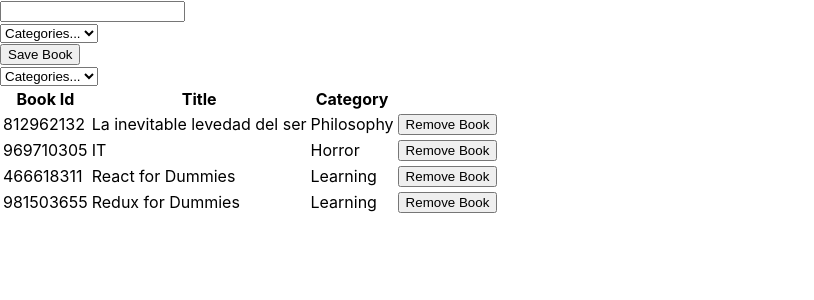
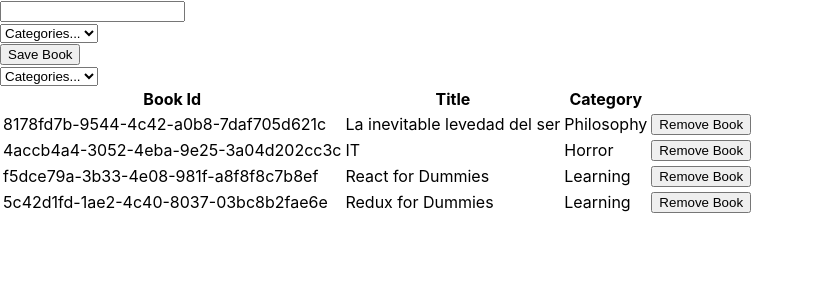
Before and after one commit to ricardomonte/magic-books, a React (Create React App) app: page / in a window 1280 px wide. Shown: the top 300 px of the page, without its empty margins (0-814 px from the left). Built offline with nearby package versions, Linux system fonts and the light colour scheme.

Commit message:
Remove faker, add uuid package

```diff
--- a/package.json
+++ b/package.json
@@ -6,13 +6,13 @@
     "@testing-library/jest-dom": "^5.11.10",
     "@testing-library/react": "^11.2.6",
     "@testing-library/user-event": "^12.8.3",
-    "faker": "^5.5.3",
     "prop-types": "^15.7.2",
     "react": "^17.0.2",
     "react-dom": "^17.0.2",
     "react-redux": "^7.2.3",
     "react-scripts": "4.0.3",
     "redux": "^4.0.5",
+    "uuid": "^8.3.2",
     "web-vitals": "^1.1.1"
   },
   "scripts": {
--- a/src/index.js
+++ b/src/index.js
@@ -2,29 +2,29 @@ import React from 'react';
 import ReactDOM from 'react-dom';
 import './index.css';
 import { Provider } from 'react-redux';
-import faker from 'faker';
+import { v4 as uuidv4 } from 'uuid';
 import App from './components/App';
 import configureStore from './configureStore';
 
 const State = {
   book: [
     {
-      id: faker.finance.routingNumber(),
+      id: uuidv4(),
       title: 'La inevitable levedad del ser',
       category: 'Philosophy',
     },
     {
-      id: faker.finance.routingNumber(),
+      id: uuidv4(),
       title: 'IT',
       category: 'Horror',
     },
     {
-      id: faker.finance.routingNumber(),
+      id: uuidv4(),
       title: 'React for Dummies',
       category: 'Learning',
     },
     {
-      id: faker.finance.routingNumber(),
+      id: uuidv4(),
       title: 'Redux for Dummies',
       category: 'Learning',
     },
--- a/src/reducers/book.js
+++ b/src/reducers/book.js
@@ -1,4 +1,4 @@
-import faker from 'faker';
+import { v4 as uuidv4 } from 'uuid';
 import * as types from '../actions/actionTypes';
 
 function bookReducer(state = [], action) {
@@ -7,7 +7,7 @@ function bookReducer(state = [], action) {
       return [
         ...state,
         {
-          id: faker.finance.routingNumber(),
+          id: uuidv4(),
           title: action.payload.title,
           category: action.payload.category,
         },
```
Also changed, not shown: 1 other file (tests, documents, lock files or other folders).
